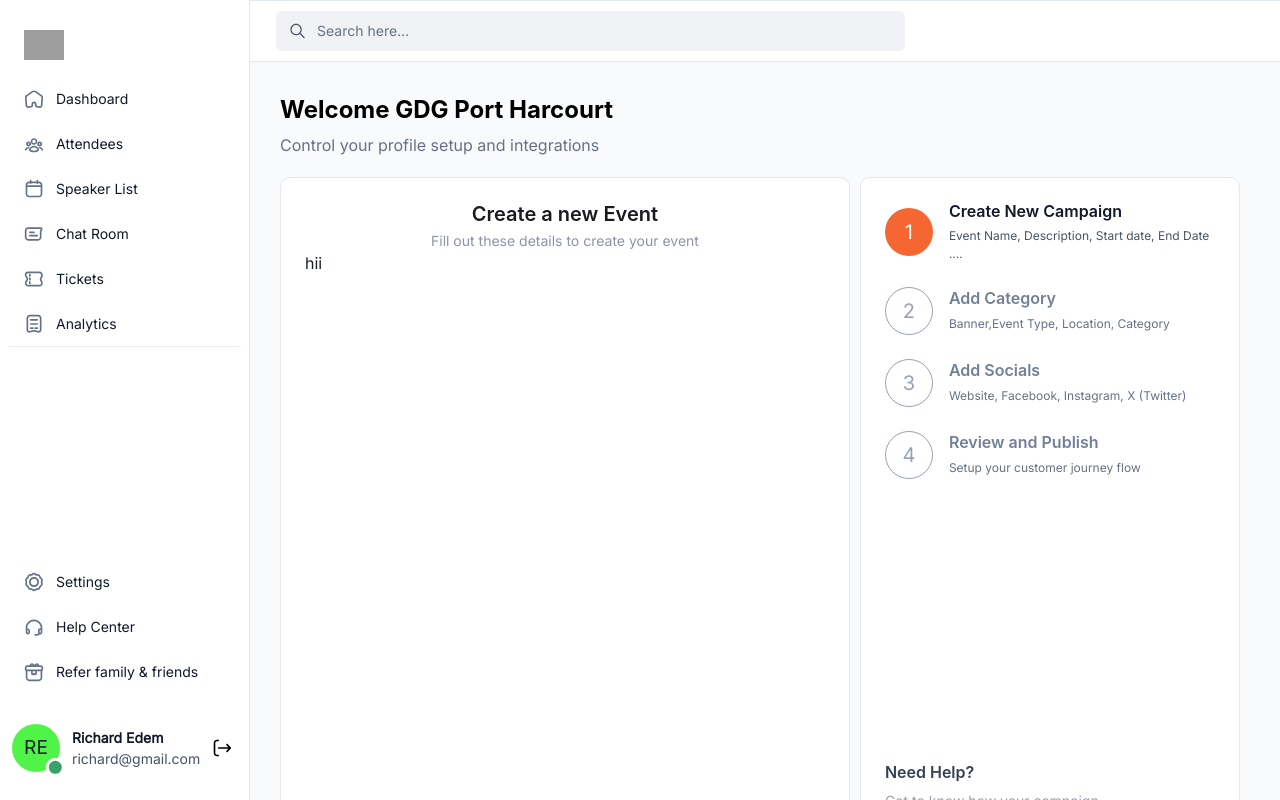
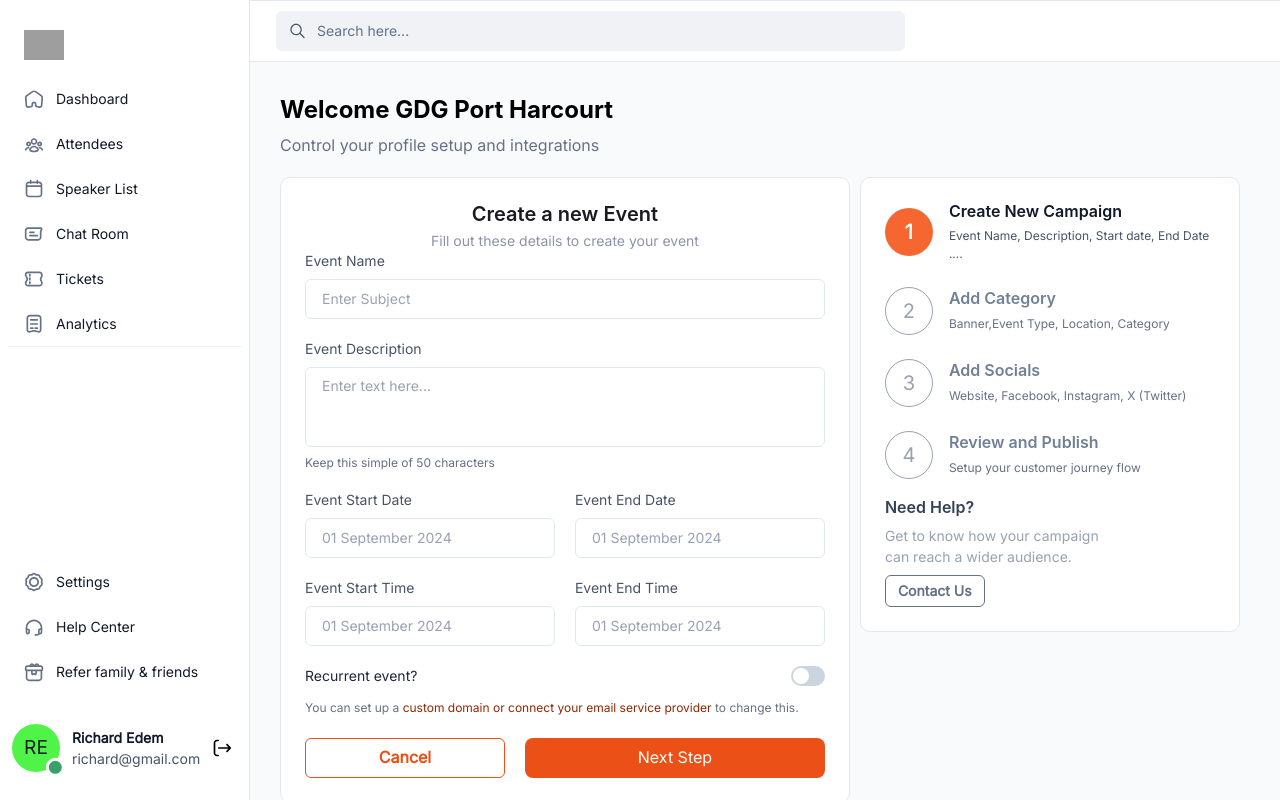
Before and after one commit to HelixgadeTechnologies/appeventeev, a React (Vite) app: page /create-event-setup-1 in a window 1280 px wide. Shown: the top 800 px of the page. Built offline with nearby package versions, Linux system fonts and the light colour scheme; grey boxes are pictures that could not be loaded.

Commit message:
done with create event page 1

```diff
--- a/src/layout/CreateEventLayout.jsx
+++ b/src/layout/CreateEventLayout.jsx
@@ -34,10 +34,10 @@
   ];
 
   return (
-    <Flex gap={"2.5"} height={"100vh"}>
+    <Flex gap={"2.5"}>
       <Box
         width={"60%"}
-        height={"100%"}
+        // height={"fit"}
         bg={"white"}
         borderRadius={"10px"}
         borderWidth={"thin"}
@@ -56,7 +56,7 @@
       </Box>
       <Center
         width={"40%"}
-        height={"90%"}
+        height={"100%"}
         bg={"white"}
         borderRadius={"10px"}
         borderWidth={"thin"}
@@ -71,7 +71,7 @@
           {createEventSteps.map((step, index) => (
             <Flex key={index} gap={"16px"} alignItems={"center"} width={"full"}>
               <Circle
-                fonntWeight={activeStep == step.stepNumber ? "bold" : "medium"}
+                fontWeight={activeStep == step.stepNumber ? "bold" : "medium"}
                 fontSize={"xl"}
                 size={"48px"}
                 bg={activeStep == step.stepNumber ? `#F56630` : `transparent`}
--- a/src/pages/CreateEvent/CreateEventFirst.jsx
+++ b/src/pages/CreateEvent/CreateEventFirst.jsx
@@ -1,12 +1,187 @@
-import React from 'react'
-import CreateEventLayout from '../../layout/CreateEventLayout'
+import React from "react";
+import CreateEventLayout from "../../layout/CreateEventLayout";
+import {
+  Box,
+  Center,
+  FormControl,
+  FormLabel,
+  Input,
+  Textarea,
+  FormHelperText,
+  Grid,
+  GridItem,
+  Switch,
+  Link,
+  Text,
+  Button,
+  Flex,
+} from "@chakra-ui/react";
 
 const CreateEventFirst = () => {
   return (
-    <CreateEventLayout description={"Fill out these details to create your event"}>
-        hii
+    <CreateEventLayout
+      description={"Fill out these details to create your event"}
+    >
+      <Box className="space-y-5 text-sm">
+        <FormControl>
+          <FormLabel fontWeight={"medium"} fontSize={"sm"} color={"#475367"}>
+            Event Name
+          </FormLabel>
+          <Input
+            type="text"
+            placeholder="Enter Subject"
+            _placeholder={{ color: "#98A2B3", fontSize: "14px" }}
+            focusBorderColor="#FA9874"
+            fontSize={"sm"}
+            textTransform={"capitalize"}
+          />
+        </FormControl>
+        <FormControl>
+          <FormLabel fontWeight={"medium"} fontSize={"sm"} color={"#475367"}>
+            Event Description
+          </FormLabel>
+          <Textarea
+            resize={"none"}
+            placeholder="Enter text here..."
+            _placeholder={{ color: "#98A2B3", fontSize: "14px" }}
+            focusBorderColor="#FA9874"
+            fontSize={"sm"}
+          />
+          <FormHelperText
+            fontSize={"xs"}
+            color={"#667185"}
+            fontWeight={"normal"}
+          >
+            Keep this simple of 50 characters
+          </FormHelperText>
+        </FormControl>
+
+        <Grid
+          templateColumns={"repeat(2,1fr)"}
+          templateRows={"repeat(2,1fr)"}
+          gap={"20px"}
+        >
+          <GridItem>
+            <FormControl>
+              <FormLabel
+                fontWeight={"medium"}
+                fontSize={"sm"}
+                color={"#475367"}
+              >
+                Event Start Date
+              </FormLabel>
+              <Input
+                type="text"
+                placeholder="01 September 2024"
+                _placeholder={{ color: "#98A2B3", fontSize: "14px" }}
+                focusBorderColor="#FA9874"
+                fontSize={"sm"}
+                textTransform={"capitalize"}
+              />
+            </FormControl>
+          </GridItem>
+          <GridItem>
+            <FormControl>
+              <FormLabel
+                fontWeight={"medium"}
+                fontSize={"sm"}
+                color={"#475367"}
+              >
+                Event End Date
+              </FormLabel>
+              <Input
+                type="text"
+                placeholder="01 September 2024"
+                _placeholder={{ color: "#98A2B3", fontSize: "14px" }}
+                focusBorderColor="#FA9874"
+                fontSize={"sm"}
+                textTransform={"capitalize"}
+              />
+            </FormControl>
+          </GridItem>
+          <GridItem>
+            <FormControl>
+              <FormLabel
+                fontWeight={"medium"}
+                fontSize={"sm"}
+                color={"#475367"}
+              >
+                Event Start Time
+              </FormLabel>
+              <Input
+                type="text"
+                placeholder="01 September 2024"
+                _placeholder={{ color: "#98A2B3", fontSize: "14px" }}
+                focusBorderColor="#FA9874"
+                fontSize={"sm"}
+                textTransform={"capitalize"}
+              />
+            </FormControl>
+          </GridItem>
+          <GridItem>
+            <FormControl>
+              <FormLabel
+                fontWeight={"medium"}
+                fontSize={"sm"}
+                color={"#475367"}
+              >
+                Event End Time
+              </FormLabel>
+              <Input
+                type="text"
+                placeholder="01 September 2024"
+                _placeholder={{ color: "#98A2B3", fontSize: "14px" }}
+                focusBorderColor="#FA9874"
+                fontSize={"sm"}
+                textTransform={"capitalize"}
+              />
+            </FormControl>
+          </GridItem>
+        </Grid>
+
+        <Box className="space-y-3">
+          <FormControl
+            display="flex"
+            alignItems="center"
+            justifyContent={"space-between"}
+          >
+            <FormLabel
+              htmlFor="recurrent-event"
+              mb="0"
+              fontWeight={"medium"}
+              fontSize={"sm"}
+              color={"#1D2739"}
+            >
+              Recurrent event?
+            </FormLabel>
+            <Switch id="recurrent-event" colorScheme="orange" />
+          </FormControl>
+          <Text color={"#667185"} fontSize={"xs"}>You can set up a <Link color={"#8F2802"}>custom domain or connect your email service provider</Link> to change this.</Text>
+        </Box>
+        <Flex gap={"20px"}>
+            <Button
+            variant={"outline"}
+            width={"40%"}
+            color={"#EB5017"}
+            borderColor={"#EB5017"}
+            _hover={{ bg: "orange.50" }}
+            >Cancel</Button>
+            <Button
+            width={"60%"}
+            bg={"#EB5017"}
+            size={"md"}
+            _hover={{ bg: "#e84a11" }}
+            variant={"solid"}
+            paddingY={"16px"}
+            paddingX={"24px"}
+            borderRadius={"lg"}
+            color={"white"}
+            fontWeight={"medium"}
+            >Next Step</Button>
+        </Flex>
+      </Box>
     </CreateEventLayout>
-  )
-}
+  );
+};
 
-export default CreateEventFirst
+export default CreateEventFirst;
--- a/src/pages/Dashboard/index.jsx
+++ b/src/pages/Dashboard/index.jsx
@@ -32,6 +32,7 @@
             paddingX={"24px"}
             borderRadius={"lg"}
             color={"white"}
+            fontWeight={"medium"}
           >
             Create your first event
           </Button>
```
